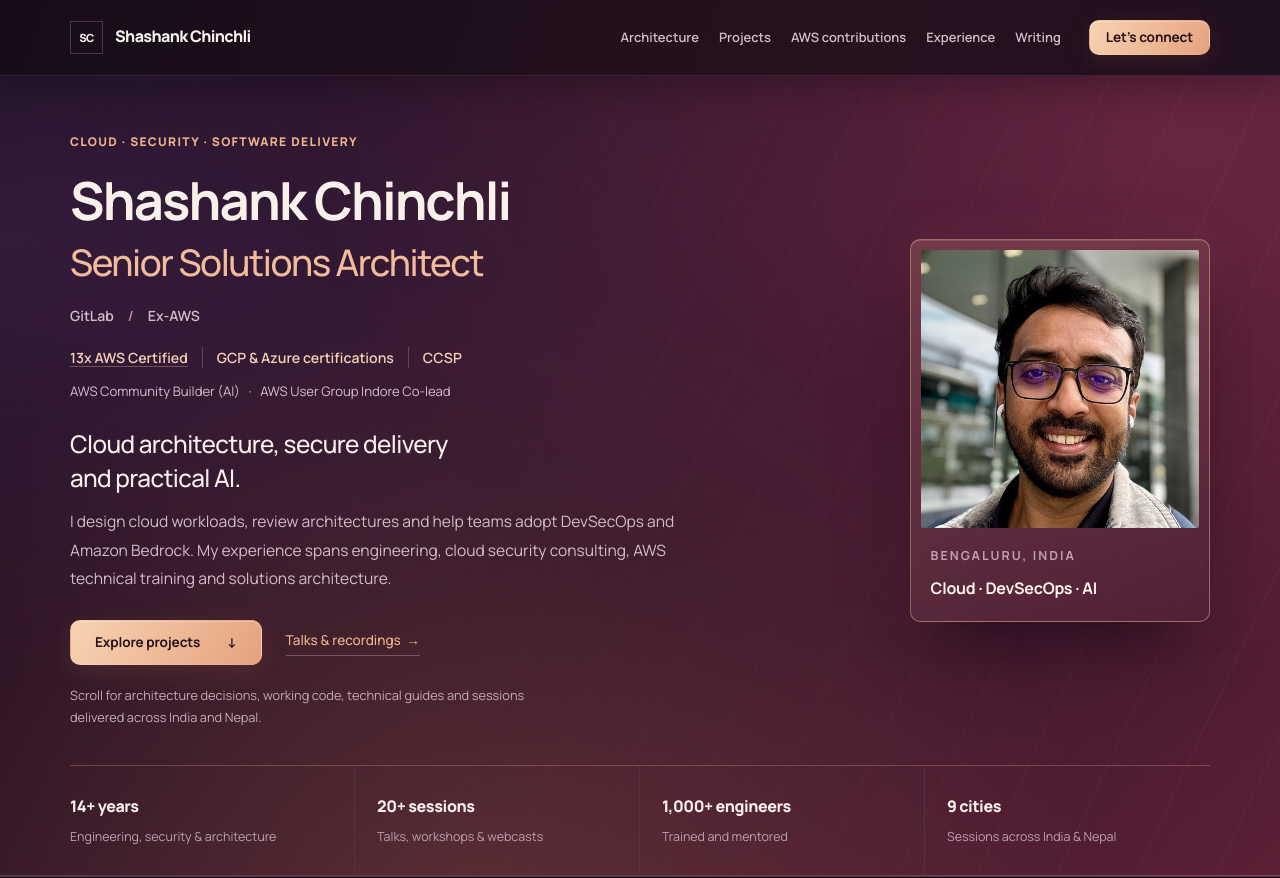
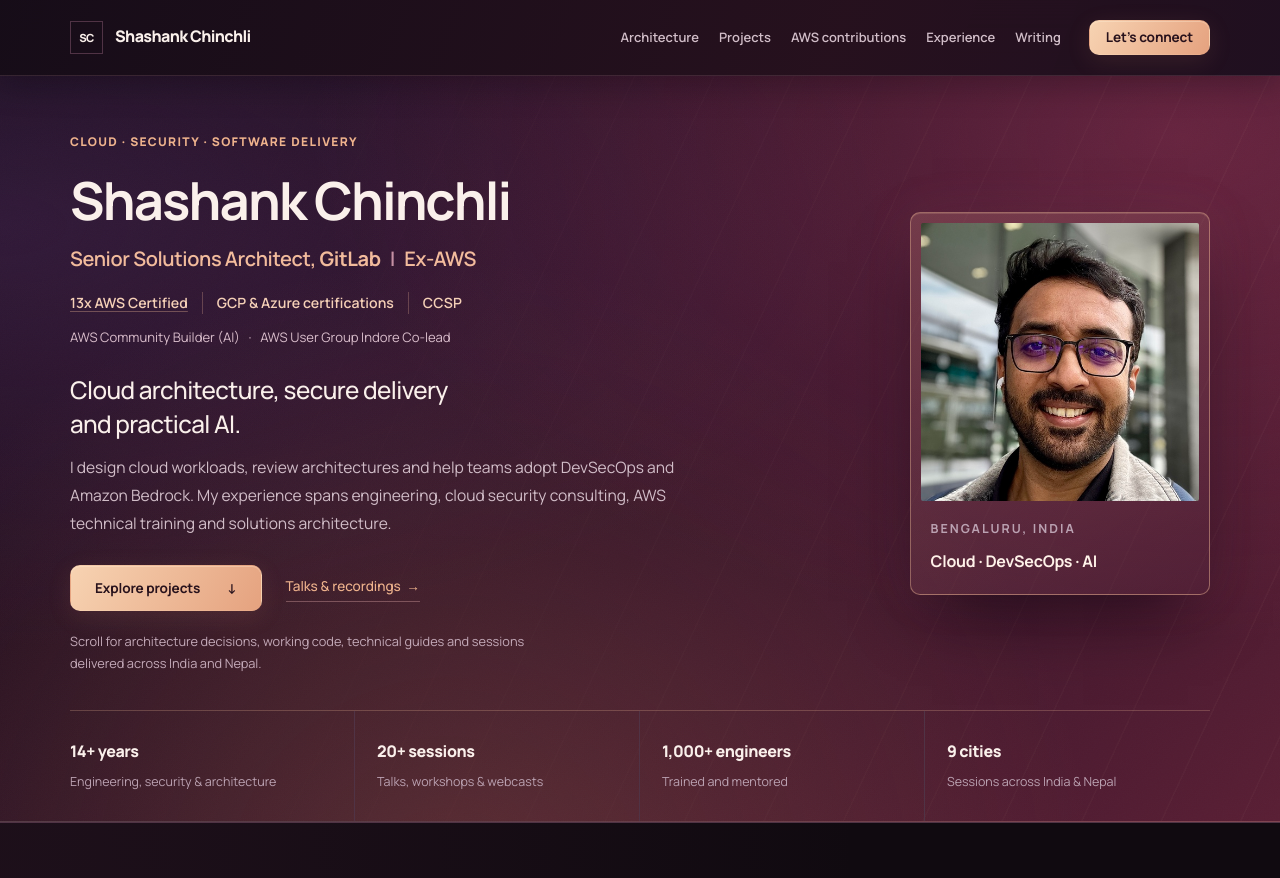
Before and after one commit to schinchli/schinchli.github.io, a website: page index.html in a window 1280 px wide. Shown: the top 878 px of the page. Drawn offline with Linux system fonts and the light colour scheme.

Commit message:
Present current role and Ex-AWS together on one line

```diff
--- a/css/architect.css
+++ b/css/architect.css
@@ -256,3 +256,5 @@ h3{line-height:1.4}
 @media(max-width:767.98px){.hero{padding-top:32px}.hero-credentials{font-size:.8rem;gap:8px 0}.hero-credentials>*{padding:0 10px}.hero-community{font-size:.8rem}.hero-intro p:first-child{font-size:1.3rem}.hero-intro p{font-size:.94rem}.hero .trust-strip{margin-top:28px}.hero-scroll{font-size:.8rem}.hero .profile-frame{padding:10px;gap:16px}.profile-frame .portrait{width:64px;height:64px}.profile-frame figcaption{font-size:.86rem}}
 
 @media(max-width:767.98px){.hero-credentials{gap:8px}.hero-credentials>*,.hero-credentials>:first-child{padding:4px 8px;border:1px solid #c9958545;border-radius:4px;background:#e5a27f08}}
+
+.hero .role-line{font-size:clamp(.95rem,1.6vw,1.25rem);color:#f2bb9c;line-height:1.5;letter-spacing:-.02em;margin-top:14px}.hero .role-line strong{font-weight:700}.hero .role-line span{margin:0 .35rem}
--- a/index.html
+++ b/index.html
@@ -263,7 +263,7 @@
 
 <link rel="stylesheet" href="vendor/bootstrap.min.css">
 <link rel="stylesheet" href="css/site.css?v=5d64859f">
-<link rel="stylesheet" href="css/architect.css?v=c063b063">
+<link rel="stylesheet" href="css/architect.css?v=29dbc1be">
 <script>document.documentElement.classList.add('js')</script>
 <noscript><style>.tab-content>.tab-pane{display:block!important;opacity:1!important}.rv{opacity:1!important;transform:none!important}</style></noscript>
 </head>
@@ -295,8 +295,8 @@
     <div class="row align-items-center g-5">
       <div class="col-lg-8">
         <p class="eyebrow">CLOUD · SECURITY · SOFTWARE DELIVERY</p>
-        <h1>Shashank Chinchli<span>Senior Solutions Architect</span></h1>
-        <p class="role-line">GitLab <span aria-hidden="true">/</span> Ex-AWS</p>
+        <h1>Shashank Chinchli</h1>
+        <p class="role-line">Senior Solutions Architect, <strong>GitLab</strong> <span aria-hidden="true">|</span> Ex-AWS</p>
         <p class="hero-credentials"><a href="#credentials">13x AWS Certified</a><span>GCP &amp; Azure certifications</span><span>CCSP</span></p>
         <p class="hero-community">AWS Community Builder (AI) <span aria-hidden="true">·</span> AWS User Group Indore Co-lead</p>
         <div class="hero-intro">
```
Also changed, not shown: writing/reliable-ai-tools/index.html (+1 -1 lines).
